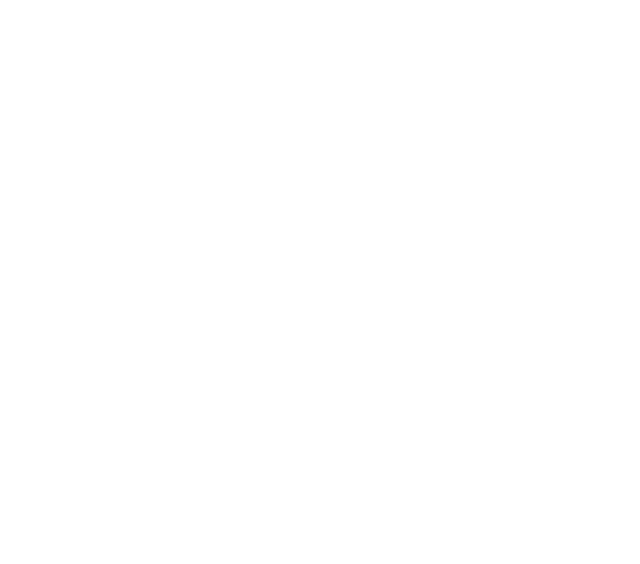
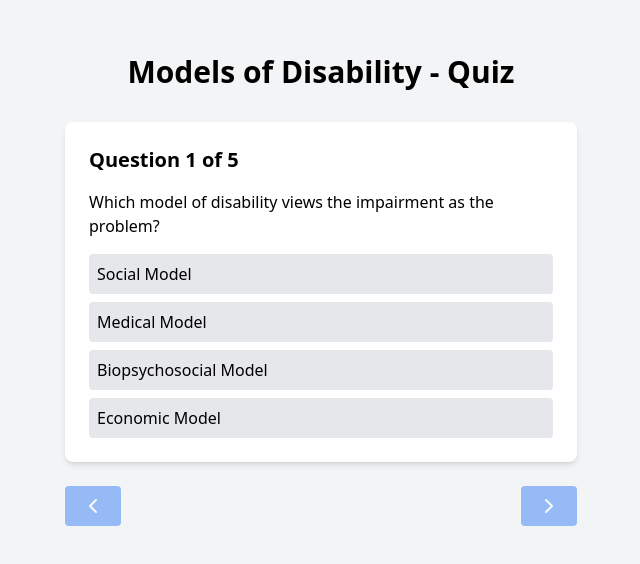
Before and after one commit to statecs/a11y-flashcard, a React (Create React App) app: page /chapter/models-of-disability/quiz in a window 1280 px wide. Before the commit this address had no page. Shown: the part 110-674 px from the top of the page, without its empty margins (319-959 px from the left). Built offline with nearby package versions, Linux system fonts and the light colour scheme.

Commit message:
Quiz functionality

```diff
--- a/src/App.tsx
+++ b/src/App.tsx
@@ -4,6 +4,7 @@
 
 // Import the FlashcardApp component
 import FlashcardApp from './components/FlashCardApp';
+import Quiz from './components/Quiz';
 
 // Import JSON data
 import modelsOfDisabilityData from './data/modelsOfDisability.json';
@@ -25,20 +26,30 @@
 
 const LandingPage: React.FC = () => (
   <div className="min-h-screen bg-gray-100 p-8">
-    <h1 className="text-4xl font-bold mb-8 text-center">Disability Studies Learning Hub</h1>
+    <h1 className="text-4xl font-bold mb-8 text-center">A11y Learning Hub</h1>
     <div className="grid grid-cols-1 md:grid-cols-2 lg:grid-cols-3 gap-6">
-      {chapters.map((chapter) => (
-        <Link
-          key={chapter.id}
-          to={`/chapter/${chapter.id}`}
-          className="bg-white rounded-lg shadow-md p-6 hover:shadow-lg transition-shadow duration-300"
-        >
+    {chapters.map((chapter) => (
+        <div key={chapter.id} className="bg-white rounded-lg shadow-md p-6">
           <h2 className="text-2xl font-semibold mb-2 flex items-center">
             <BookOpen className="mr-2" size={24} />
             {chapter.title}
           </h2>
-          <p className="text-gray-600">{chapter.description}</p>
-        </Link>
+          <p className="text-gray-600 mb-4">{chapter.description}</p>
+          <div className="flex space-x-4">
+            <Link
+              to={`/chapter/${chapter.id}/flashcards`}
+              className="bg-blue-500 hover:bg-blue-700 text-white font-bold py-2 px-4 rounded"
+            >
+              Flashcards
+            </Link>
+            <Link
+              to={`/chapter/${chapter.id}/quiz`}
+              className="bg-green-500 hover:bg-green-700 text-white font-bold py-2 px-4 rounded"
+            >
+              Quiz
+            </Link>
+          </div>
+        </div>
       ))}
     </div>
   </div>
@@ -55,16 +66,25 @@
 );
 
 const App: React.FC = () => (
-  <Router>
+    <Router>
     <Routes>
       <Route path="/" element={<LandingPage />} />
       <Route
-        path="/chapter/models-of-disability"
+        path="/chapter/models-of-disability/flashcards"
         element={
           <FlashcardApp
             cards={modelsOfDisabilityData.cards}
             title={modelsOfDisabilityData.title}
             overview={modelsOfDisabilityData.overview}
+          />
+        }
+      />
+      <Route
+        path="/chapter/models-of-disability/quiz"
+        element={
+          <Quiz
+            questions={modelsOfDisabilityData.quizQuestions}
+            title={modelsOfDisabilityData.title}
           />
         }
       />
--- /dev/null
+++ b/src/components/Quiz.tsx
@@ -0,0 +1,108 @@
+import React, { useState } from 'react';
+import { ChevronLeft, ChevronRight } from 'lucide-react';
+
+interface QuizQuestion {
+  question: string;
+  options: string[];
+  correctAnswer: number;
+}
+
+interface QuizProps {
+  questions: QuizQuestion[];
+  title: string;
+}
+
+const Quiz: React.FC<QuizProps> = ({ questions, title }) => {
+  const [currentQuestion, setCurrentQuestion] = useState(0);
+  const [selectedAnswer, setSelectedAnswer] = useState<number | null>(null);
+  const [score, setScore] = useState(0);
+  const [quizCompleted, setQuizCompleted] = useState(false);
+
+  const handleAnswerSelect = (index: number) => {
+    setSelectedAnswer(index);
+  };
+
+  const handleNext = () => {
+    if (selectedAnswer !== null) {
+      if (selectedAnswer === questions[currentQuestion].correctAnswer) {
+        setScore(score + 1);
+      }
+      setSelectedAnswer(null);
+      if (currentQuestion < questions.length - 1) {
+        setCurrentQuestion(currentQuestion + 1);
+      } else {
+        setQuizCompleted(true);
+      }
+    }
+  };
+
+  const handlePrevious = () => {
+    if (currentQuestion > 0) {
+      setCurrentQuestion(currentQuestion - 1);
+      setSelectedAnswer(null);
+    }
+  };
+
+  const restartQuiz = () => {
+    setCurrentQuestion(0);
+    setSelectedAnswer(null);
+    setScore(0);
+    setQuizCompleted(false);
+  };
+
+  if (quizCompleted) {
+    return (
+      <div className="min-h-screen bg-gray-100 flex flex-col items-center justify-center p-4">
+        <h1 className="text-3xl font-bold mb-8">{title} - Quiz Completed</h1>
+        <p className="text-xl mb-4">Your score: {score} out of {questions.length}</p>
+        <button
+          onClick={restartQuiz}
+          className="bg-blue-500 hover:bg-blue-700 text-white font-bold py-2 px-4 rounded"
+        >
+          Restart Quiz
+        </button>
+      </div>
+    );
+  }
+
+  return (
+    <div className="min-h-screen bg-gray-100 flex flex-col items-center justify-center p-4">
+      <h1 className="text-3xl font-bold mb-8">{title} - Quiz</h1>
+      <div className="w-full max-w-lg bg-white rounded-lg shadow-md p-6">
+        <h2 className="text-xl font-semibold mb-4">Question {currentQuestion + 1} of {questions.length}</h2>
+        <p className="mb-4">{questions[currentQuestion].question}</p>
+        <div className="space-y-2">
+          {questions[currentQuestion].options.map((option, index) => (
+            <button
+              key={index}
+              onClick={() => handleAnswerSelect(index)}
+              className={`w-full text-left p-2 rounded ${
+                selectedAnswer === index ? 'bg-blue-500 text-white' : 'bg-gray-200 hover:bg-gray-300'
+              }`}
+            >
+              {option}
+            </button>
+          ))}
+        </div>
+      </div>
+      <div className="flex justify-between w-full max-w-lg mt-6">
+        <button
+          onClick={handlePrevious}
+          disabled={currentQuestion === 0}
+          className="bg-blue-500 hover:bg-blue-700 text-white font-bold py-2 px-4 rounded disabled:opacity-50"
+        >
+          <ChevronLeft size={24} />
+        </button>
+        <button
+          onClick={handleNext}
+          disabled={selectedAnswer === null}
+          className="bg-blue-500 hover:bg-blue-700 text-white font-bold py-2 px-4 rounded disabled:opacity-50"
+        >
+          <ChevronRight size={24} />
+        </button>
+      </div>
+    </div>
+  );
+};
+
+export default Quiz;
--- a/src/data/modelsOfDisability.json
+++ b/src/data/modelsOfDisability.json
@@ -87,5 +87,32 @@
       "model": "Charity Model",
       "description": "Regards people with disabilities as unfortunate and in need of assistance from the outside, with those providing charity viewed as benevolent contributors to a needy population."
     }
+  ],
+  "quizQuestions": [
+    {
+      "question": "Which model of disability views the impairment as the problem?",
+      "options": ["Social Model", "Medical Model", "Biopsychosocial Model", "Economic Model"],
+      "correctAnswer": 1
+    },
+    {
+      "question": "Which model focuses on the structures of society as the problem?",
+      "options": ["Medical Model", "Charity Model", "Social Model", "Functional Solutions Model"],
+      "correctAnswer": 2
+    },
+    {
+      "question": "Which model integrates the medical and social models?",
+      "options": ["Economic Model", "Biopsychosocial Model", "Charity Model", "Social Identity Model"],
+      "correctAnswer": 1
+    },
+    {
+      "question": "Which model defines disability by a person's inability to participate in work?",
+      "options": ["Social Model", "Medical Model", "Functional Solutions Model", "Economic Model"],
+      "correctAnswer": 3
+    },
+    {
+      "question": "Which model is most evident among people who are Deaf?",
+      "options": ["Medical Model", "Economic Model", "Charity Model", "Social Identity or Cultural Affiliation Model"],
+      "correctAnswer": 3
+    }
   ]
 }
```
